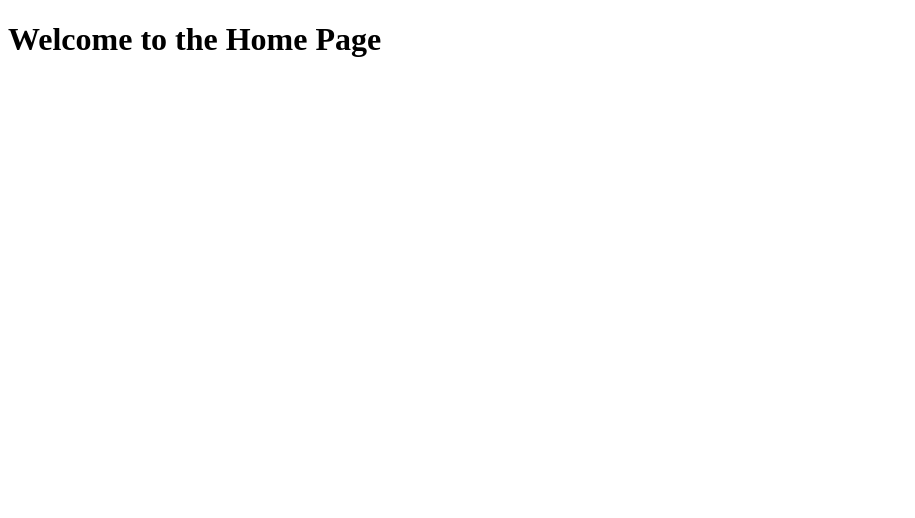
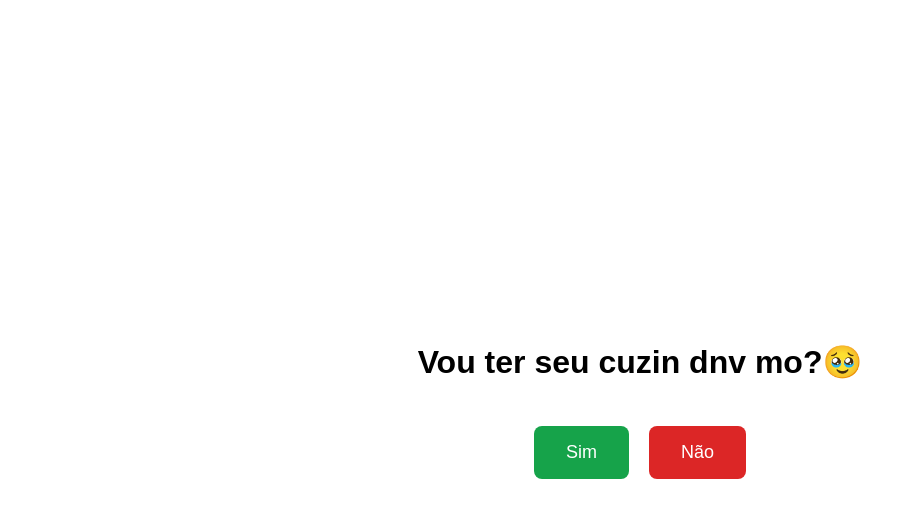
Before and after one commit to NatanFurletti/API_Modelo, a Next.js app: page / in a window 1280 px wide. Shown: the top 518 px of the page, without its empty margins (0-915 px from the left). Built offline with nearby package versions, Linux system fonts and the light colour scheme.

Commit message:
Ajustes botoes

```diff
--- /dev/null
+++ b/pages/_app.js
@@ -0,0 +1,5 @@
+import "../styles/globals.css";
+
+export default function MyApp({ Component, pageProps }) {
+  return <Component {...pageProps} />;
+}
--- a/pages/index.js
+++ b/pages/index.js
@@ -1,3 +1,82 @@
+import { useState } from "react";
+
 export default function Home() {
-  return <h1>Welcome to the Home Page</h1>;
+  const pergunta = "Vou ter seu cuzin dnv mo?\u{1F979}";
+
+  const [scale, setScale] = useState(1);
+  const [started, setStarted] = useState(false);
+
+  const [simPos, setSimPos] = useState({ top: 0, left: 0 });
+  const [naoPos, setNaoPos] = useState({ top: 0, left: 0 });
+
+  const youtubeUrl =
+    "https://www.youtube.com/watch?v=1Y6vYSUn9TE&list=RD1Y6vYSUn9TE&start_radio=1";
+
+  function randomPosition() {
+    return {
+      top: Math.random() * 70 + 15,
+      left: Math.random() * 70 + 15,
+    };
+  }
+
+  function handleNao() {
+    if (!started) setStarted(true);
+
+    setScale((prev) => prev + 0.4);
+    setSimPos(randomPosition());
+    setNaoPos(randomPosition());
+  }
+
+  function handleSim() {
+    window.location.href = youtubeUrl;
+  }
+
+  return (
+    <div className="container">
+      <h1>{pergunta}</h1>
+
+      {/* POSIÇÃO INICIAL */}
+      {!started && (
+        <div className="initial-buttons">
+          <button className="btn-sim" onClick={handleSim}>
+            Sim
+          </button>
+          <button className="btn-nao" onClick={handleNao}>
+            Não
+          </button>
+        </div>
+      )}
+
+      {/* APÓS COMEÇAR */}
+      {started && (
+        <>
+          <button
+            className="btn-sim absolute"
+            onClick={handleSim}
+            style={{
+              top: `${simPos.top}%`,
+              left: `${simPos.left}%`,
+              transform: `translate(-50%, -50%) scale(${scale})`,
+            }}
+          >
+            Sim
+          </button>
+
+          {scale < 12 && (
+            <button
+              className="btn-nao absolute"
+              onClick={handleNao}
+              style={{
+                top: `${naoPos.top}%`,
+                left: `${naoPos.left}%`,
+                transform: "translate(-50%, -50%)",
+              }}
+            >
+              Não
+            </button>
+          )}
+        </>
+      )}
+    </div>
+  );
 }
--- /dev/null
+++ b/styles/globals.css
@@ -0,0 +1,64 @@
+* {
+  box-sizing: border-box;
+  font-family: Arial, sans-serif;
+}
+
+body {
+  margin: 0;
+}
+
+/* CONTAINER */
+.container {
+  width: 100vw;
+  height: 100vh;
+  position: relative;
+  overflow: hidden;
+  display: flex;
+  flex-direction: column;
+  justify-content: center;
+  align-items: center;
+  text-align: center;
+}
+
+/* TEXTO */
+h1 {
+  z-index: 5;
+}
+
+/* CONTAINER INICIAL DOS BOTÕES */
+.initial-buttons {
+  margin-top: 24px;
+  display: flex;
+  gap: 20px;
+}
+
+/* BASE DOS BOTÕES */
+button {
+  padding: 16px 32px;
+  font-size: 18px;
+  border-radius: 8px;
+  border: none;
+  cursor: pointer;
+}
+
+/* BOTÃO SIM */
+.btn-sim {
+  background-color: #16a34a;
+  color: white;
+}
+
+/* BOTÃO NÃO */
+.btn-nao {
+  background-color: #dc2626;
+  color: white;
+}
+
+/* CLASSE PARA POSIÇÃO ABSOLUTA */
+.absolute {
+  position: absolute;
+  transition:
+    transform 0.4s ease,
+    top 0.4s ease,
+    left 0.4s ease;
+  z-index: 6;
+}
```
